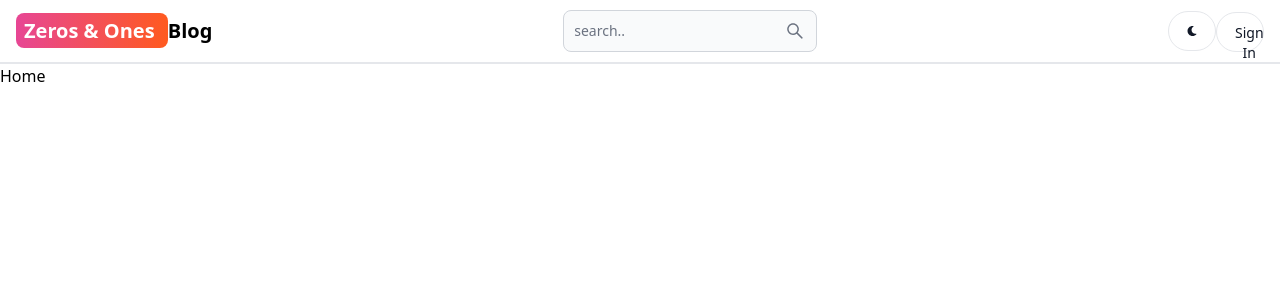
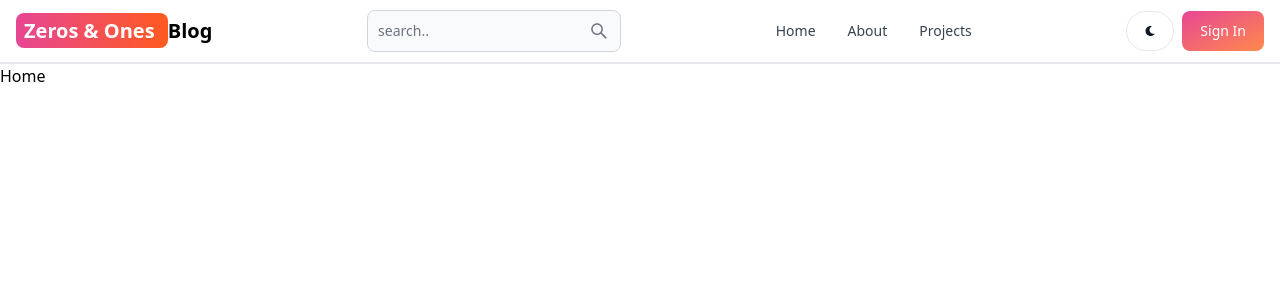
Before and after one commit to paulalextech/mern-blog, a React (Vite) app in the folder client/: page / in a window 1280 px wide. Shown: the top 300 px of the page. Built offline with nearby package versions, Linux system fonts and the light colour scheme.

Commit message:
navbar toggle/hamburger menu

```diff
--- a/client/src/components/Header.jsx
+++ b/client/src/components/Header.jsx
@@ -1,10 +1,18 @@
-import { Button, ButtonGroup, Navbar, TextInput } from 'flowbite-react';
+import {
+	Button,
+	ButtonGroup,
+	Navbar,
+	NavbarLink,
+	NavbarToggle,
+	TextInput,
+} from 'flowbite-react';
 import React from 'react';
-import { Link } from 'react-router-dom';
+import { Link, useLocation } from 'react-router-dom';
 import { AiOutlineSearch } from 'react-icons/ai';
 import { FaMoon } from 'react-icons/fa';
 
 export default function Header() {
+	const path = useLocation().pathname;
 	return (
 		<Navbar className="border-b-2">
 			<Link
@@ -27,16 +35,26 @@ export default function Header() {
 			<Button className="w-12 h-10 lg:hidden" color="gray" pill>
 				<AiOutlineSearch />
 			</Button>
-			<div className="">
+			<div className="flex gap-2 md:order-2">
 				<Button className="w-12 h-10 hidden sm:inline" color="gray" pill>
 					<FaMoon />
 				</Button>
 				<Link to="/sign-in">
-					<Button className="w-12 h-10 hidden sm:inline" color="gray" pill>
-						Sign In
-					</Button>
+					<Button gradientDuoTone="pinkToOrange">Sign In</Button>
 				</Link>
+				<Navbar.Toggle />
 			</div>
+			<Navbar.Collapse>
+				<Navbar.Link>
+					<Link to="/">Home</Link>
+				</Navbar.Link>
+				<Navbar.Link>
+					<Link to="/about">About</Link>
+				</Navbar.Link>
+				<Navbar.Link>
+					<Link to="/projects">Projects</Link>
+				</Navbar.Link>
+			</Navbar.Collapse>
 		</Navbar>
 	);
 }
```
